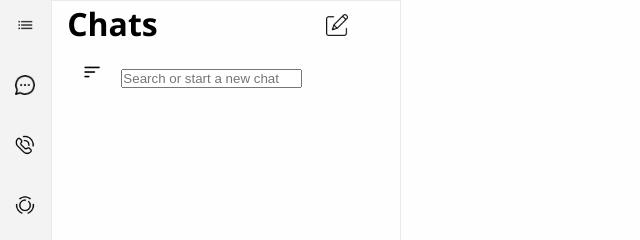
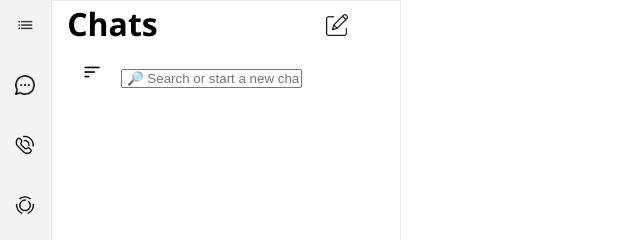
Before and after one commit to DeviL2307/Whatsapp, a plain HTML site: page index.html in a window 1280 px wide. Shown: the full height of the page, 0-640 px from the left. Drawn offline with nearby package versions, Linux system fonts and the light colour scheme.

Commit message:
search icon added

```diff
--- a/index.html
+++ b/index.html
@@ -19,7 +19,7 @@
         <h1>Chats</h1>
         <button id="addbutton"><img src="edit.png" alt="" ></button>
         <button class="khatka"><img src="sort.png" alt="" ></button>
-        <ul><input type="text" placeholder="Search or start a new chat" class="searchBar">   </ul>
+        <ul><input type="text" placeholder=" &#x1F50E Search or start a new chat" class="searchBar">   </ul>
     </div>
 
 
```
